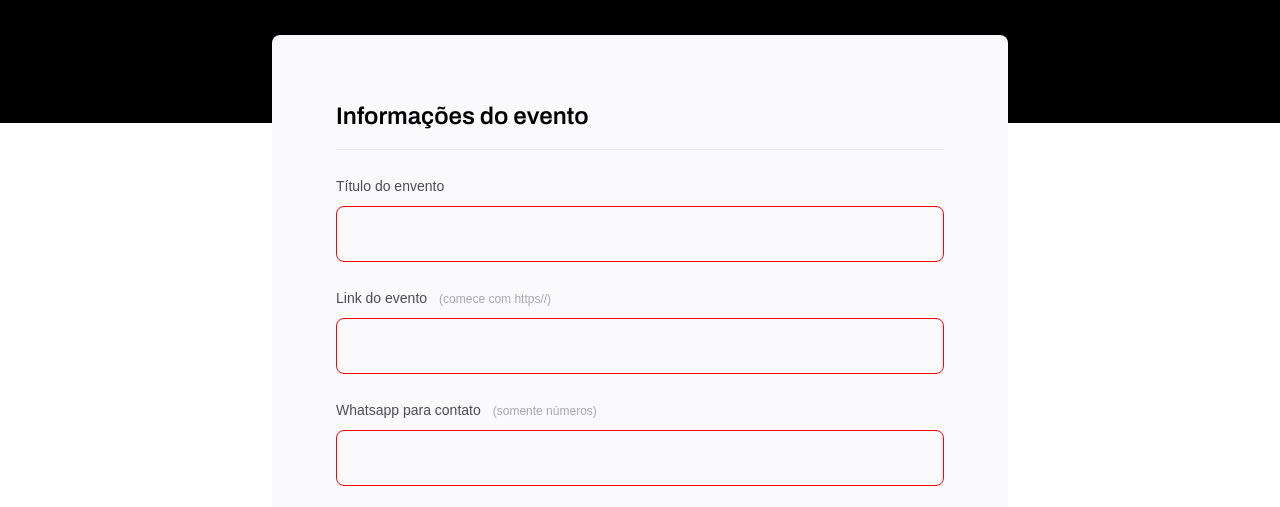
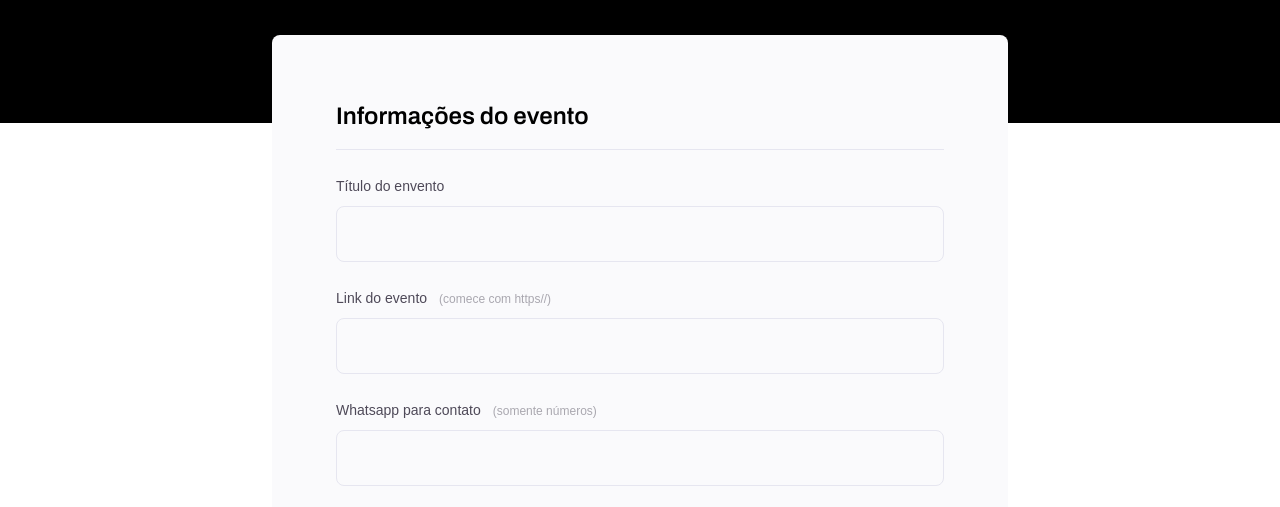
Before and after one commit to gabriel-neriss/FormProjRocketseat, a plain HTML site: page index.html in a window 1280 px wide. Shown: the part 237-744 px from the top of the page. Drawn offline with Linux system fonts and the light colour scheme.

Commit message:
retirada do input:invalid

```diff
--- a/style.css
+++ b/style.css
@@ -263,10 +263,3 @@ footer .button:hover{
   background: #05b153;
 
 }
-
-input:invalid{
-
-  border: 1px solid red
-
-
-}
```
